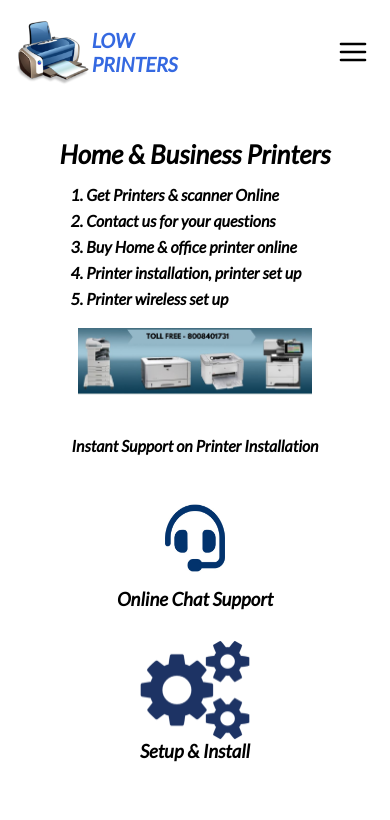
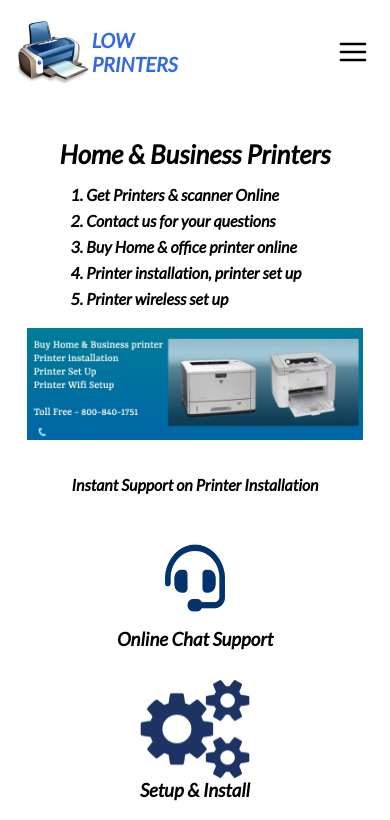
Before and after one commit to 7Mudit/Website-2, a React (Create React App) app: page / in a window 390 px wide. Shown: the top 820 px of the page. Built offline with nearby package versions, Linux system fonts and the light colour scheme.

Commit message:
Finally done

```diff
--- a/src/components/Hero/Hero.css
+++ b/src/components/Hero/Hero.css
@@ -151,7 +151,7 @@ a .HpPrinters1{
 
 @media screen and (max-width:872px) {
     .rightImage{
-        width: 70%;
+        width: 100%;
     }
     .HeroImage{
         flex-direction: column;
--- a/src/components/Hero/Hero.js
+++ b/src/components/Hero/Hero.js
@@ -22,7 +22,7 @@ import brother5 from "../images/Brother5.png";
 import brother6 from "../images/Brother6.webp";
 import brother7 from "../images/Brother7.jpeg";
 import brother8 from "../images/Brother8.jpeg";
-import finalBanner from "../images/finalbanner.jpeg";
+import finalBanner from "../images/download.jpeg";
 import Checkout from "../Checkout/Checkout";
 
 
```
Also changed, not shown: src/components/images/download.jpeg (added).
